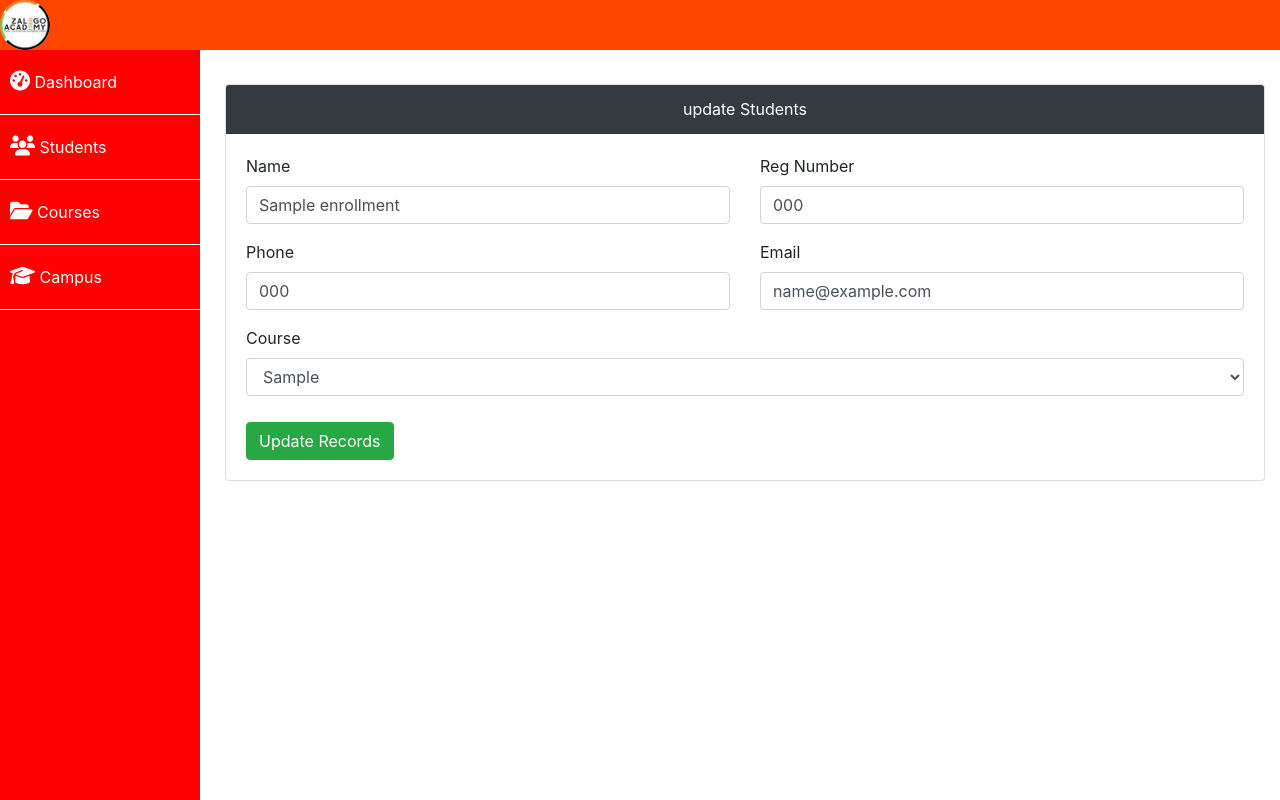
After one commit to rao9456/admin_dashboard, a PHP site: page /editstudents.php?id=1 in a window 1280 px wide. The commit adds this page. Run offline with PHP 8.4, Linux system fonts and the light colour scheme; tables that the repository leaves empty or names only in its code hold one stand-in row (values such as "Sample post"); some libraries are stand-ins or nearby versions.

Commit message:
darshboard

```diff
--- a/dbconnection.php
+++ b/dbconnection.php
@@ -11,7 +11,7 @@ if ($conn){
     echo "Database connected successfuly";
 }
 else{
-    echo"Error occured";<div class=""></div>
+    echo"Error occured";
 }
 
 ?>
--- /dev/null
+++ b/editstudents.php
@@ -0,0 +1,141 @@
+<!DOCTYPE html>
+<html>
+
+<!-- links/head here -->
+<?php
+		require_once('includes/links.php')
+	?>
+
+
+<body >
+    <!-- All our code. write here   -->
+
+    <!-- header here -->
+    <?php
+        require_once('includes/header.php');
+    ?>
+
+    <!-- sidebar here -->
+    <?php
+        require_once('includes/sidebar.php');
+    //FETCH
+        require_once('dbconnection.php');
+        $fetchStudentsRecords=mysqli_query($conn, "SELECT *FROM enrollments WHERE id='".$_GET['id']."' ");
+
+        while($row= mysqli_fetch_array($fetchStudentsRecords)){
+        $studentId= $row['id'];
+        $studentName= $row['name'];
+        $studentPhone= $row['phone'];
+        $studentEmail= $row['email'];
+        $studentRegNumber= $row['reg_number'];
+        $studentCourse= $row['course'];
+
+
+        }
+    ?>
+
+    <?php
+        // isset function
+        if(isset($_POST['updateEnrollments'])){
+            //fetch form data
+            $name =$_POST['name'];
+            $regnumber = $_POST['reg_number'];
+            $phone =$_POST['phone'];
+            $email =$_POST['email'];
+            $course =$_POST['course'];
+
+             //SQL to update
+             $updateStudent = mysqli_query($conn, "UPDATE enrollments SET name='$name', reg_number='$regnumber',
+             phone='$phone', email='$email', course='$course' WHERE id='".$_GET['id']."' ");
+
+             if($updateStudent)
+             {
+                echo 'data updated succes';
+             }
+             else{
+                echo'error occured';
+             }
+
+
+        }
+
+    ?>
+
+    <div class="main-content">
+        <div class="container-fluid">
+            <div class="row">
+                <div class="col-lg-12">
+                    <div class="card">
+                        <div class="card-header bg-dark text-white text-center">
+                            <span>update Students</span>
+
+                        </div>
+                        <div class="card-body">
+                            <form action="editstudents.php?id=<?php echo $studentId ?>" method="post">
+                                <div class="row">
+                                    <div class="col-lg-6">
+                                        <div class="form-group">
+                                            <label for="name">Name</label>
+                                            <input type="text" class="form-control" name="name" id="" value="<?php echo $studentName ?>">
+                                        </div>
+                                    </div>
+                                    <div class="col-lg-6">
+                                        <div class="form-group">
+                                            <label for="reg_number">Reg Number</label>
+                                            <input type="text" class="form-control" name="reg_number" id="" value="<?php echo $studentRegNumber ?>">
+                                        </div>
+                                    </div>
+                                </div>
+                                <div class="row">
+                                    <div class="col-lg-6">
+                                        <div class="form-group">
+                                            <label for="phone">Phone</label>
+                                            <input type="tel" class="form-control" name="phone" id="" value="<?php echo $studentPhone ?>">
+                                        </div>
+                                    </div>
+                                    <div class="col-lg-6">
+                                        <div class="form-group">
+                                            <label for="email">Email</label>
+                                            <input type="email" class="form-control" name="email" id="" value="<?php echo $studentEmail ?>">
+                                        </div>
+                                    </div>
+                                </div>
+                                <div class="row">
+                                    <div class="col-lg-12">
+                                        <div class="form-group">
+                                            <label for="course">Course</label>
+                                            <select  class="form-control" name="course" id="">
+                                                <option><?php echo $studentCourse ?></option>
+                                                <option value="Web Design & Development">Web Design & Development</option>
+                                                <option value="Data Analysis">Data Analysis</option>
+                                                <option value="Android Application Development">Android Application Development</option>
+                                            </select>
+                                        </div>
+                                    </div>
+                                </div>
+                                <div class="row">
+                                    <div class="col-lg-3">
+                                        <button type="update" class="btn btn-success" name="updateEnrollments">Update Records</button>
+                                    </div>
+                                </div>
+                            </form>
+                        </div>
+                    </div>
+                </div>
+            </div>
+
+
+
+
+
+
+        </div>
+
+
+
+    </div>
+
+<script src="jquery.min.js"></script>
+<script src="bootstrap/js/bootstrap.min.js"></script>
+</body>
+</html>
```
Also changed, not shown: students.php (+22 -12 lines).
